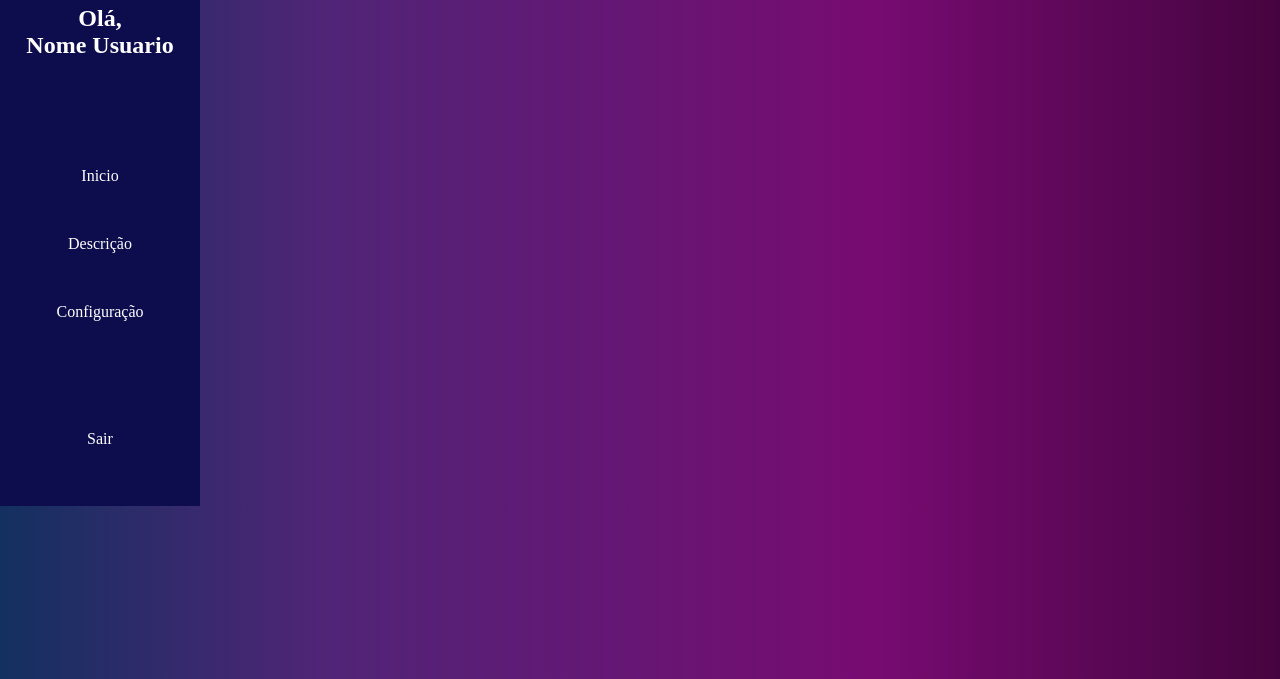
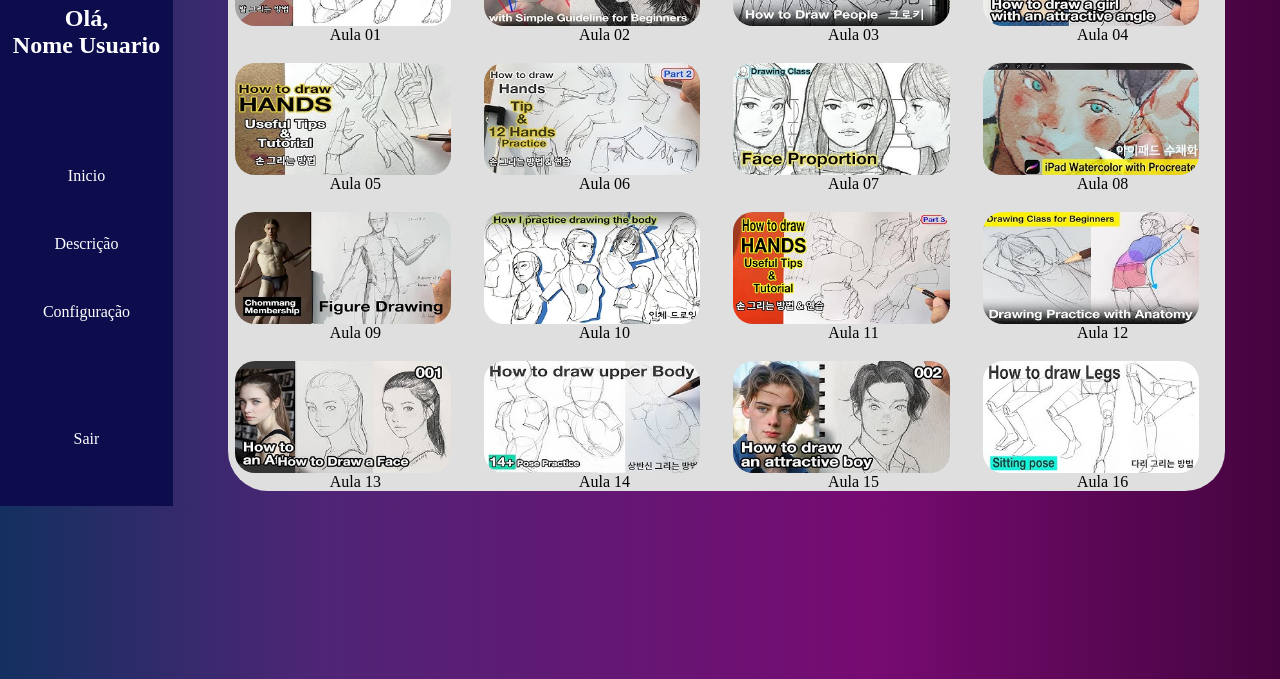
Before and after one commit to Kauan-deAlmeida/Portfolio-Projeto_Individual, a plain HTML site: page public/dashboard.html in a window 1280 px wide. Shown: the part 121-800 px from the top of the page. Drawn offline with Linux system fonts and the light colour scheme.

Commit message:
Adicionado cards no boxes com os videos do curso

```diff
--- a/public/dashboard.css
+++ b/public/dashboard.css
@@ -27,6 +27,13 @@ body{
     margin: 50px 0;
     text-align: center;
     cursor: pointer;
+
+}
+
+.funcoesCurso .painel:hover{
+    color: teal;
+    font-size: 18px;
+    transition: 0.5s;
 }
 
 .perfil .usuario h2{
@@ -40,4 +47,55 @@ body{
 
 #sair{
     cursor: pointer;
+    & :hover{
+        font-size: 20px;
+        color: red;
+        transition: 0.5s;
+    }
 }
+
+/* Parte que fica os videos em quatrados */
+
+.banner{
+    width: 100%;
+    height: 49vw;
+    display: flex;
+    justify-content: center;
+    align-items: center;
+}
+
+.banner .boxes{
+    width: 90%;
+    height: 95%;
+    background-color:#dfdfdf;
+    border-radius: 40px;
+}
+
+.banner .boxes .box{
+    width: 100%;
+    height: 25%;
+    display: flex;
+}
+
+.box .cards{
+    margin-left: 5px;
+    padding: 10px 2px;
+    width: 100%;
+    height: 100%;
+    display: flex;
+    justify-content: center;
+    flex-direction: column;
+    text-align: center;
+}
+
+.cards img{
+    border-radius: 20px;
+    width: 90%;
+    height: 75%;
+    transition: 0.5s;
+}
+
+.cards img:hover{
+    width: 95%;
+    height: 80%;
+}
--- a/public/dashboard.html
+++ b/public/dashboard.html
@@ -22,5 +22,83 @@
             <p>Sair</p>
         </div>
     </div>
+
+    <div class="banner">
+        <div class="boxes">
+            <div class="box">
+                <div class="cards gradientCards">
+                    <img src="assets/imgs/Fotos_de_Videos/foto1.webp" alt="">
+                    <p>Aula 01</p>
+                </div>
+                <div class="cards">
+                    <img src="assets/imgs/Fotos_de_Videos/foto2.jpg" alt="">
+                    <p>Aula 02</p>
+                </div>
+                <div class="cards">
+                    <img src="assets/imgs/Fotos_de_Videos/Foto3.jpg" alt="">
+                    <p>Aula 03</p>
+                </div>
+                <div class="cards">
+                    <img src="assets/imgs/Fotos_de_Videos/foto4.jpg" alt="">
+                    <p>Aula 04</p>
+                </div>
+            </div>
+            <div class="box">
+                <div class="cards">
+                    <img src="assets/imgs/Fotos_de_Videos/foto5.jpg" alt="">
+                    <p>Aula 05</p>
+                </div>
+                <div class="cards">
+                    <img src="assets/imgs/Fotos_de_Videos/foto6.jpg" alt="">
+                    <p>Aula 06</p>
+                </div>
+                <div class="cards">
+                    <img src="assets/imgs/Fotos_de_Videos/foto7.jpg" alt="">
+                    <p>Aula 07</p>
+                </div>
+                <div class="cards">
+                    <img src="assets/imgs/Fotos_de_Videos/foto8.jpg" alt="">
+                    <p>Aula 08</p>
+                </div>
+            </div>
+            <div class="box">
+                <div class="cards">
+                    <img src="assets/imgs/Fotos_de_Videos/foto9.webp" alt="">
+                    <p>Aula 09</p>
+                </div>
+                <div class="cards">
+                    <img src="assets/imgs/Fotos_de_Videos/foto10.webp" alt="">
+                    <p>Aula 10</p>
+                </div>
+                <div class="cards">
+                    <img src="assets/imgs/Fotos_de_Videos/foto11.webp" alt="">
+                    <p>Aula 11</p>
+                </div>
+                <div class="cards">
+
+                    <img src="assets/imgs/Fotos_de_Videos/foto12.jpg" alt="">
+                    <p>Aula 12</p>
+                </div>
+            </div>
+            <div class="box">
+                <div class="cards">
+                    <img src="assets/imgs/Fotos_de_Videos/foto13.jpg" alt="">
+                    <p>Aula 13</p>
+                </div>
+                <div class="cards">
+                    <img src="assets/imgs/Fotos_de_Videos/foto14.jpg" alt="">
+                    <p>Aula 14</p>
+                </div>
+                <div class="cards">
+                    <img src="assets/imgs/Fotos_de_Videos/foto15.jpg" alt="">
+                    <p>Aula 15</p>
+                </div>
+                <div class="cards">
+                    <img src="assets/imgs/Fotos_de_Videos/foto16.jpg" alt="">
+                    <p>Aula 16</p>
+                </div>
+            </div>
+        </div>
+    </div>
 </body>
 </html>
```
Also changed, not shown: public/assets/imgs/Fotos_de_Videos/Foto3.jpg (added), public/assets/imgs/Fotos_de_Videos/foto1.webp (added), public/assets/imgs/Fotos_de_Videos/foto10.webp (added), public/assets/imgs/Fotos_de_Videos/foto11.webp (added), public/assets/imgs/Fotos_de_Videos/foto12.jpg (added), public/assets/imgs/Fotos_de_Videos/foto13.jpg (added), public/assets/imgs/Fotos_de_Videos/foto14.jpg (added), public/assets/imgs/Fotos_de_Videos/foto15.jpg (added), public/assets/imgs/Fotos_de_Videos/foto16.jpg (added), public/assets/imgs/Fotos_de_Videos/foto2.jpg (added), public/assets/imgs/Fotos_de_Videos/foto4.jpg (added), public/assets/imgs/Fotos_de_Videos/foto5.jpg (added), public/assets/imgs/Fotos_de_Videos/foto6.jpg (added), public/assets/imgs/Fotos_de_Videos/foto7.jpg (added), 2 more files.
